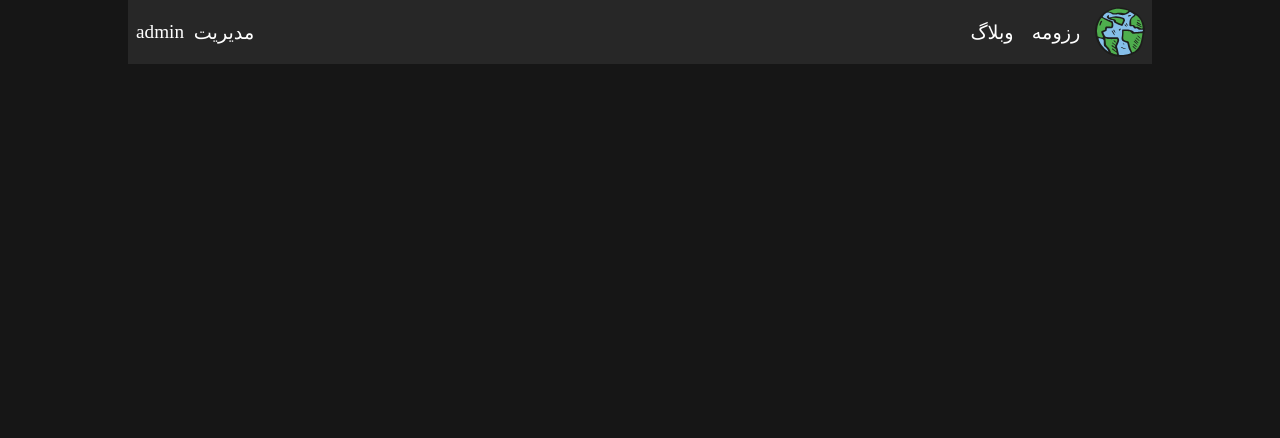
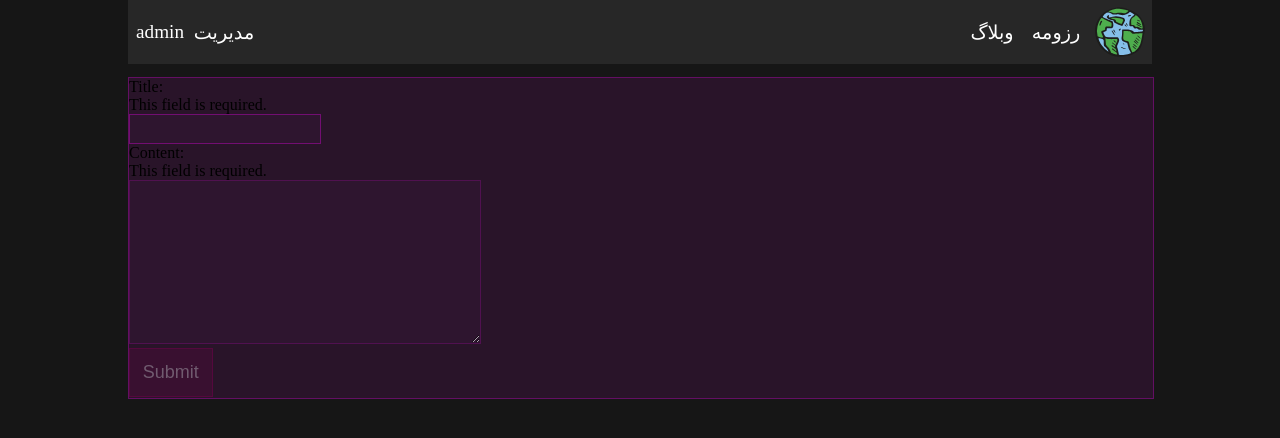
Before and after one commit to itzvahid01/own-website, a Django app: page /admin-panel/ in a window 1280 px wide. Shown: the top 438 px of the page. Run offline with Django 5.2, Linux system fonts and the light colour scheme; a user stored in the database is signed in; data comes from the database, SQL or seed files in the repository; both versions use the stored data as it was after the commit.

Commit message:
feat:admin panel added(admin can share a post) \n fix:anynomus user probelm(add redirect for login)

```diff
--- a/management/forms.py
+++ b/management/forms.py
@@ -1,6 +1,6 @@
 from django import forms
 from django.contrib.auth.models import User
-from .models import Comment
+from .models import Comment,Post
 class CommentForm(forms.ModelForm):
     class Meta:
         model=Comment
@@ -9,3 +9,7 @@ class LoginForm(forms.ModelForm):
     class Meta:
         model = User
         fields = ['username','password']
+class PostForm(forms.ModelForm):
+    class Meta:
+        model = Post
+        exclude = ['view']
--- a/management/templates/admin/admin_panel.html
+++ b/management/templates/admin/admin_panel.html
@@ -1,2 +1,21 @@
 {% extends "main.html" %}
 {% load static %}
+{% block meta %}
+    <style>
+        .first-div{
+            width: 80vw;
+            height: 25vw;
+            border: 0.15VW solid rgba(114, 14, 114,0.8);
+            background-color: rgba(114, 14, 114,0.2);
+        }
+    </style>
+{% endblock %}
+{% block content %}
+<form method='POST' action="">
+    <div class="first-div">
+        {% csrf_token %}
+        {{ form.as_div }}
+        <input type="submit" class="submit">
+    </div>
+</form>
+{% endblock %}
--- a/management/templates/auth/login.html
+++ b/management/templates/auth/login.html
@@ -4,6 +4,9 @@
     <style>
         input {
             margin-bottom:5vw;
+        }
+        .flag{
+            text-align: center;
         }
     </style>
 {% endblock %}
@@ -13,6 +16,9 @@
         {% csrf_token %}
         {{ form.as_div }}
         <input type="submit" class="submit">
+        <div class="flag">
+        {{ flag }}
+    </div>
     </div>
 </form>
 {% endblock  %}
--- a/management/views.py
+++ b/management/views.py
@@ -1,6 +1,6 @@
 from django.shortcuts import render ,redirect
 from .models import Post,Comment
-from .forms import CommentForm,LoginForm
+from .forms import CommentForm,LoginForm,PostForm
 from django.contrib.auth import login,authenticate,logout
 from django.contrib.auth.models import User
 from django.contrib.auth.decorators import login_required
@@ -21,6 +21,12 @@ def post_list(request):
 @login_required(redirect_field_name='login')
 def admin_panel(request):
     context = check_login(request)
+    form = PostForm(request.POST)
+    if request.method == 'POST':
+        if form.is_valid():
+            data = form.cleaned_data
+            form.save()
+    context.update({'form':form})
     return render(request,'admin/admin_panel.html',context=context)
 
 def post_details(request,post_id):
@@ -42,12 +48,17 @@ def index(request):
 
 def user_login(request):
     form = LoginForm(request.POST)
-    context = {'form' : form}
+    context = {'form' : form,'flag':''}
     if request.method == 'POST':
         username = request.POST.get('username')
         password = request.POST.get('password')
         user = authenticate(request=request,username=username,password=password)
-        login(request=request,user=user)
+        try :
+            login(request=request,user=user)
+            context = {'form' : form,'flag':'successed'}
+        except :
+            context = {'form' : form,'flag':'failed'}
+            return render(request,'auth/login.html',context)
         return redirect('home')
     return render(request,'auth/login.html',context)
 def user_logout(request):
```
Also changed, not shown: db.sqlite3.
